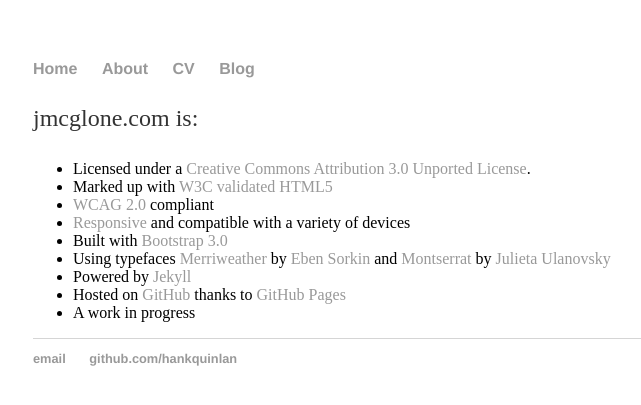
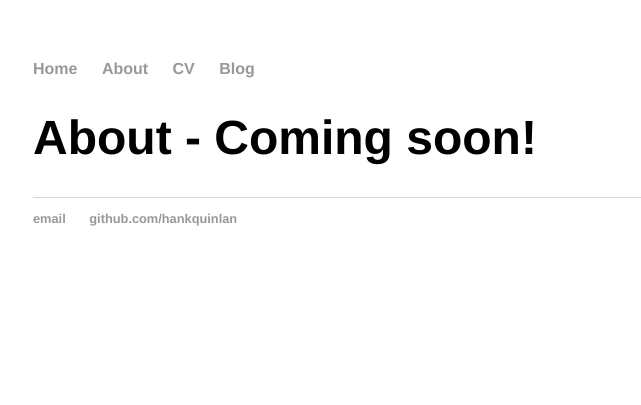
Before and after one commit to dkadlUR/dkadlUR.github.io, a Jekyll site: the page built from about/index.html, in a window 1280 px wide. Shown: the top 405 px of the page, without its empty margins (159-800 px from the left). Built offline with Jekyll 4.4.1, drawn with Linux system fonts in a browser that asks for light colours.

Commit message:
Update index.html

```diff
--- a/about/index.html
+++ b/about/index.html
@@ -1,23 +1,7 @@
 ---
 layout: default
-title: About This Site
-description: Credits and information about the website jmcglone.com, the personal website for Jonathan McGlone, a Librarian, Front-End Developer, Digital Publisher, Project Manager, Music Enthusiast, and Web Noodler living and working in Michigan.
+title: Hank Quinlan, Horrible Cop
 ---
-
-  <div class="about">
-
-    <p>jmcglone.com is:</p>
-
-      <ul class="list-unstyled">
-        <li>Licensed under a <a rel="license" href="http://creativecommons.org/licenses/by/3.0/deed.en_US">Creative Commons Attribution 3.0 Unported License</a>. </li>
-        <li>Marked up with <a href="http://validator.w3.org/check?uri=http%3A%2F%2Fjmcglone.com%2F" title="HTML5 Validator">W3C validated HTML5</a></li>
-        <li><a href="http://www.w3.org/TR/WCAG20/" title="WCAG 2.0">WCAG 2.0</a> compliant</li>
-        <li><a href="http://alistapart.com/article/responsive-web-design" title="Responsive Web Design at A List Apart">Responsive</a> and compatible with a variety of devices</li>
-        <li>Built with <a href="http://getbootstrap.com/" title="Bootstrap 3.0">Bootstrap 3.0</a></li>
-        <li>Using typefaces <a href="http://www.google.com/fonts/specimen/Merriweather" title ="Merriweather">Merriweather</a> by <a href="https://plus.google.com/106288796449831139244/about" title="Eben Sorkin">Eben Sorkin</a> and <a href="http://www.google.com/fonts/specimen/Montserrat" title="Montserrat">Montserrat</a> by <a href="http://www.zkysky.com.ar/" title="ZkySky Design">Julieta Ulanovsky</a></li>
-        <li>Powered by <a href="http://jekyllrb.com/" title="Jekyll">Jekyll</a></li>
-        <li>Hosted on <a href="http://github.com/jmcglone/jmcglone.github.io" title="This site hosted on GitHub">GitHub</a> thanks to <a href="http://pages.github.com/" title="GitHub Pages">GitHub Pages</a></li>
-        <li>A work in progress</li>
-      </ul>
-
-  </div>
+<div class="blurb">
+	<h1>About - Coming soon!</h1>
+</div><!-- /.blurb -->
```
